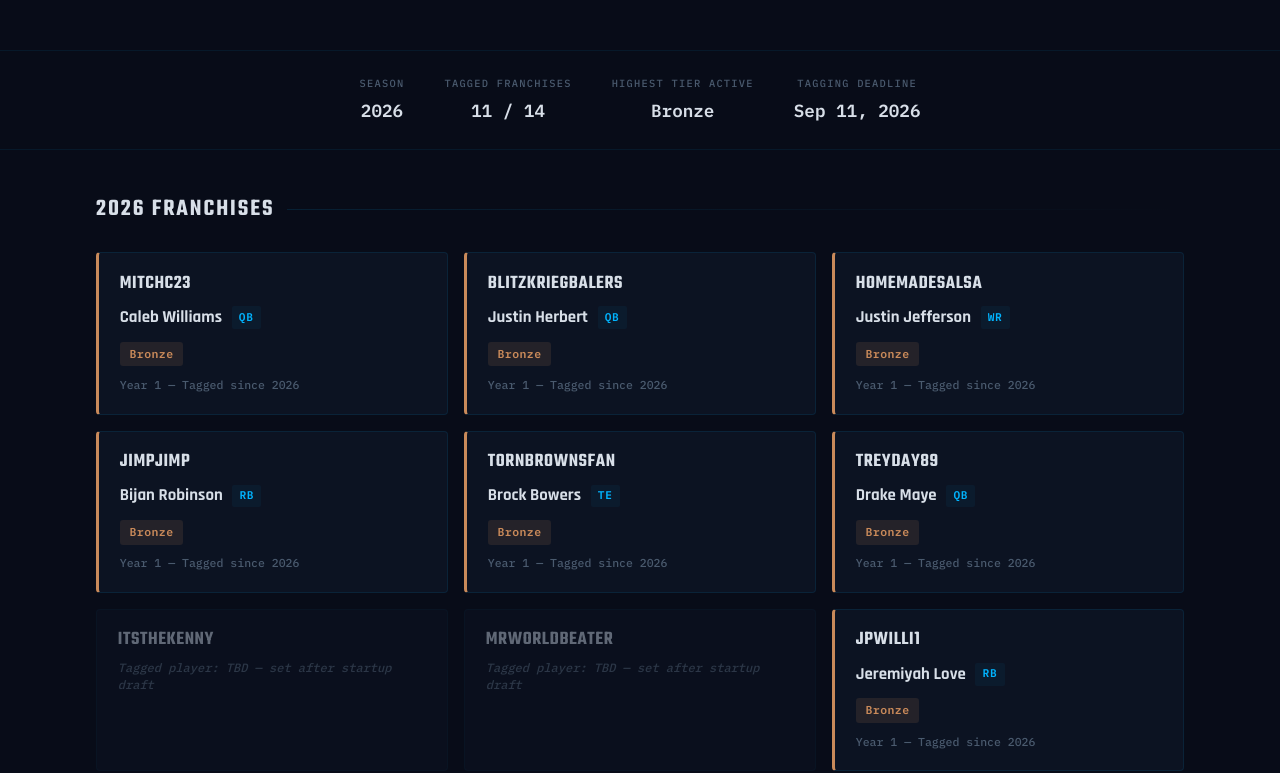
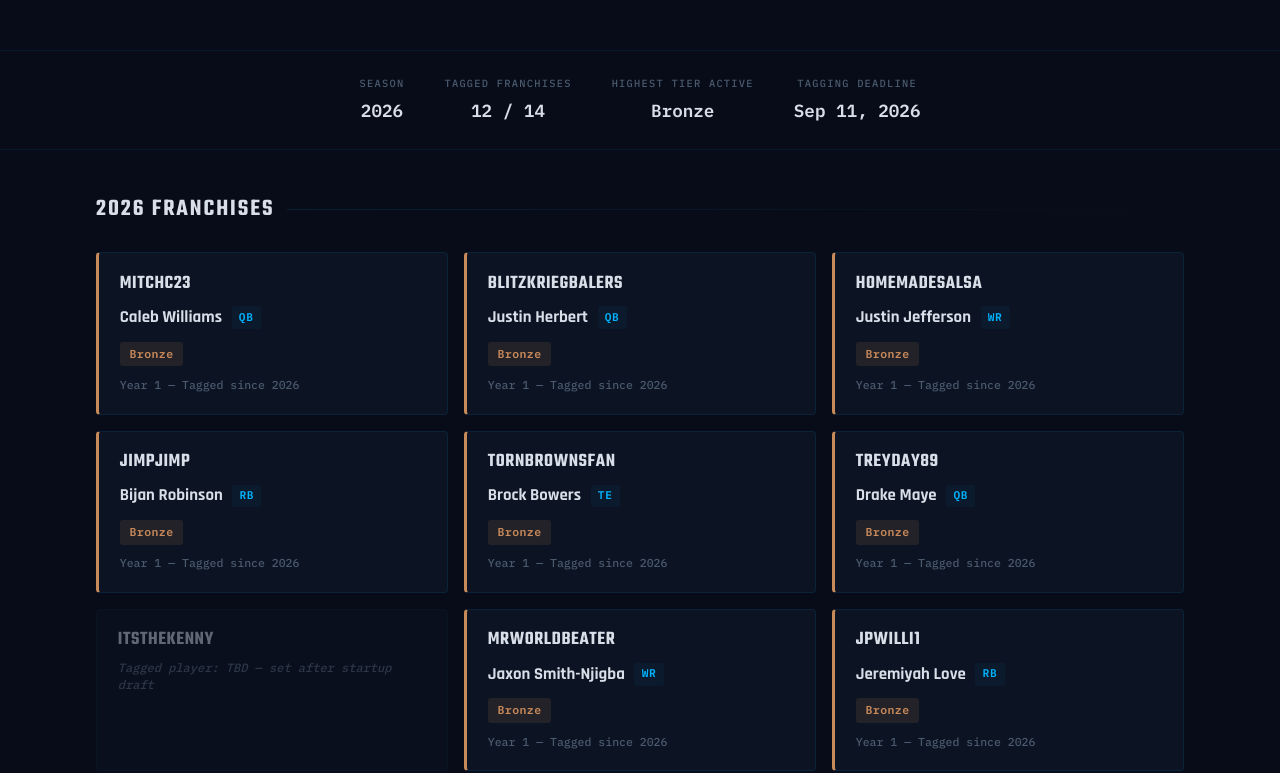
Before and after one commit to jpwilli4/franchise-mode, a plain HTML site: page tags.html in a window 1280 px wide. Shown: the part 221-994 px from the top of the page. Drawn offline with Linux system fonts and the light colour scheme.

Commit message:
Add MrWorldbeater franchise tag: Jaxon Smith-Njigba (WR)
Co-Authored-By: Claude Opus 4.6 <noreply@anthropic.com>

```diff
--- a/tags.html
+++ b/tags.html
@@ -293,7 +293,7 @@
   </div>
   <div class="stat-item">
     <div class="stat-label">Tagged Franchises</div>
-    <div class="stat-value">11 / 14</div>
+    <div class="stat-value">12 / 14</div>
   </div>
   <div class="stat-item">
     <div class="stat-label">Highest Tier Active</div>
@@ -375,9 +375,14 @@
       <span class="status-line">Tagged player: TBD — set after startup draft</span>
     </div>
 
-    <div class="tag-card muted">
+    <div class="tag-card tagged">
       <span class="team-name">MrWorldbeater</span>
-      <span class="status-line">Tagged player: TBD — set after startup draft</span>
+      <div class="player-row">
+        <span class="player-name">Jaxon Smith-Njigba</span>
+        <span class="player-pos">WR</span>
+      </div>
+      <span class="tier-chip bronze">Bronze</span>
+      <span class="streak-line">Year 1 — Tagged since 2026</span>
     </div>
 
     <div class="tag-card tagged">
```
